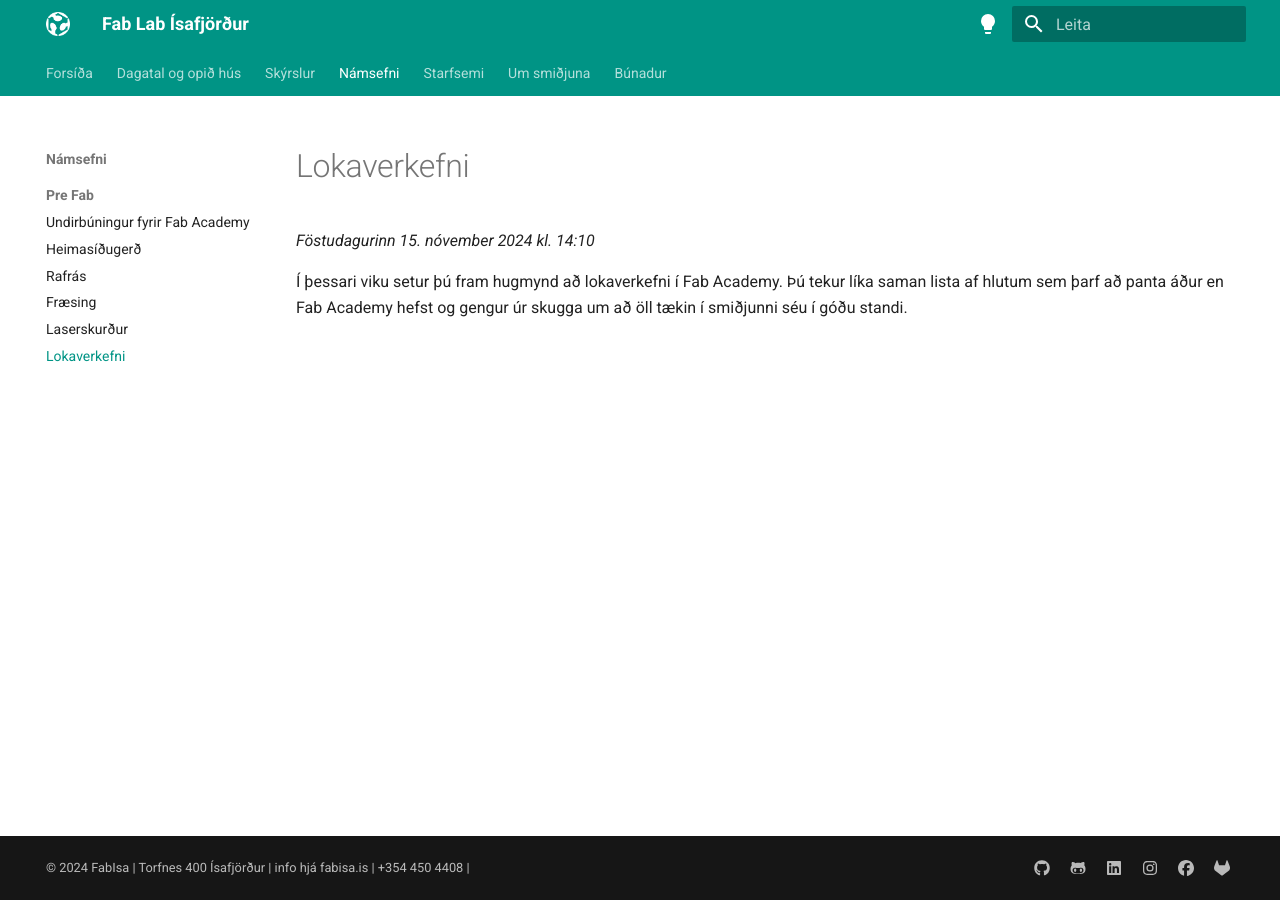
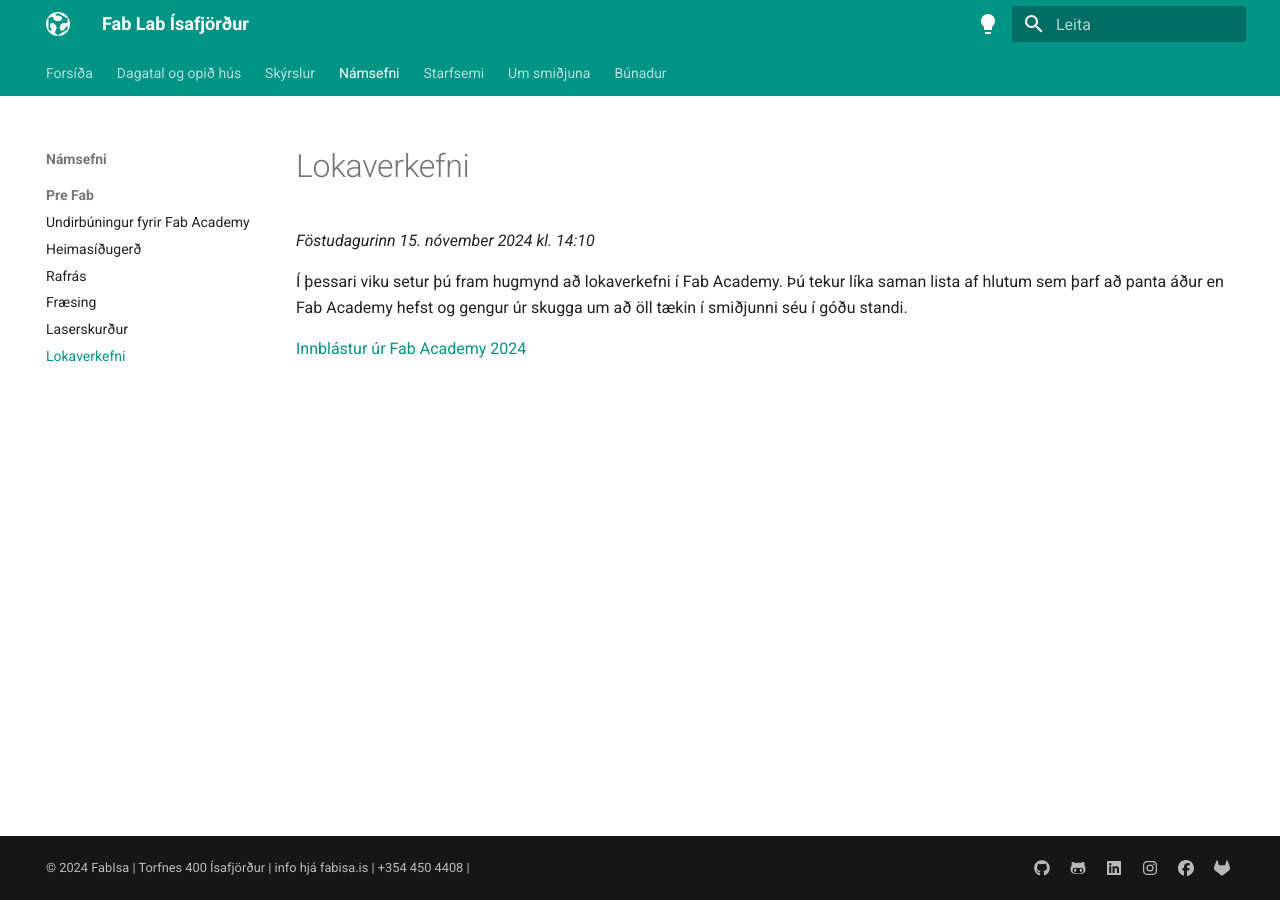
Before and after one commit to fablabisastaff/fabisa_site, an MkDocs documentation site: the page built from docs/Námsefni/Pre-Fab/5-lokaverkefni.md, in a window 1280 px wide. Built offline with MkDocs 1.6.1 and Material for MkDocs 9.7.7, drawn with Linux system fonts in a browser that asks for light colours.

Commit message:
fab academy 2024 inspiration

```diff
--- a/docs/Námsefni/Pre-Fab/5-lokaverkefni.md
+++ b/docs/Námsefni/Pre-Fab/5-lokaverkefni.md
@@ -3,3 +3,5 @@
 *Föstudagurinn 15. nóvember 2024 kl. 14:10*
 
 Í þessari viku setur þú fram hugmynd að lokaverkefni í Fab Academy. Þú tekur líka saman lista af hlutum sem þarf að panta áður en Fab Academy hefst og gengur úr skugga um að öll tækin í smiðjunni séu í góðu standi.
+
+[Innblástur úr Fab Academy 2024](https://finalprojects.fabacademy.org/#/schedule/2024)
```
